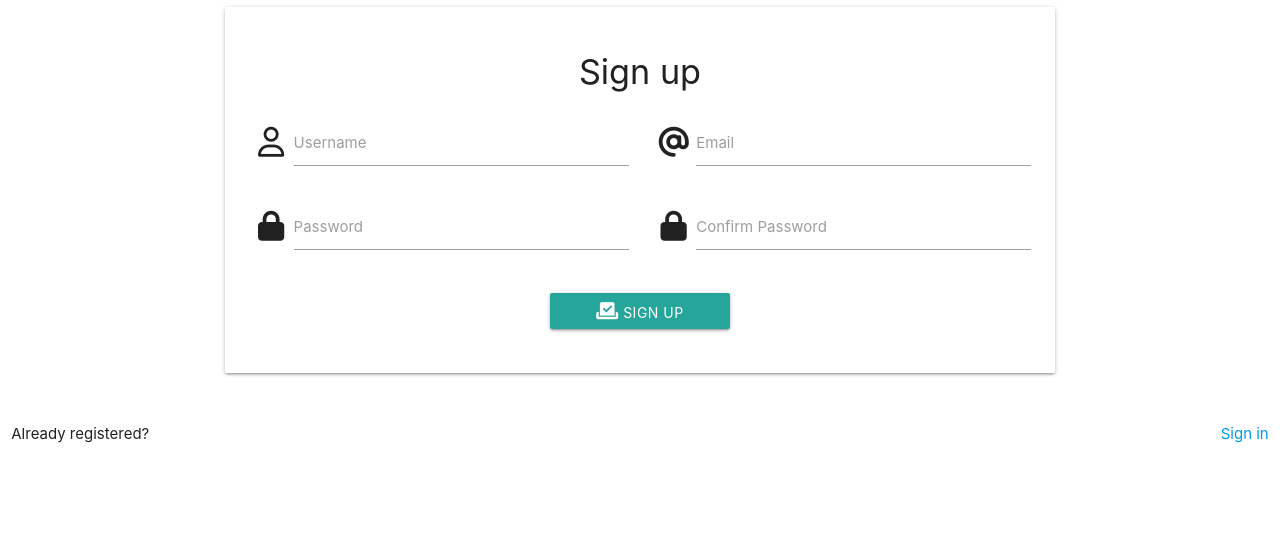
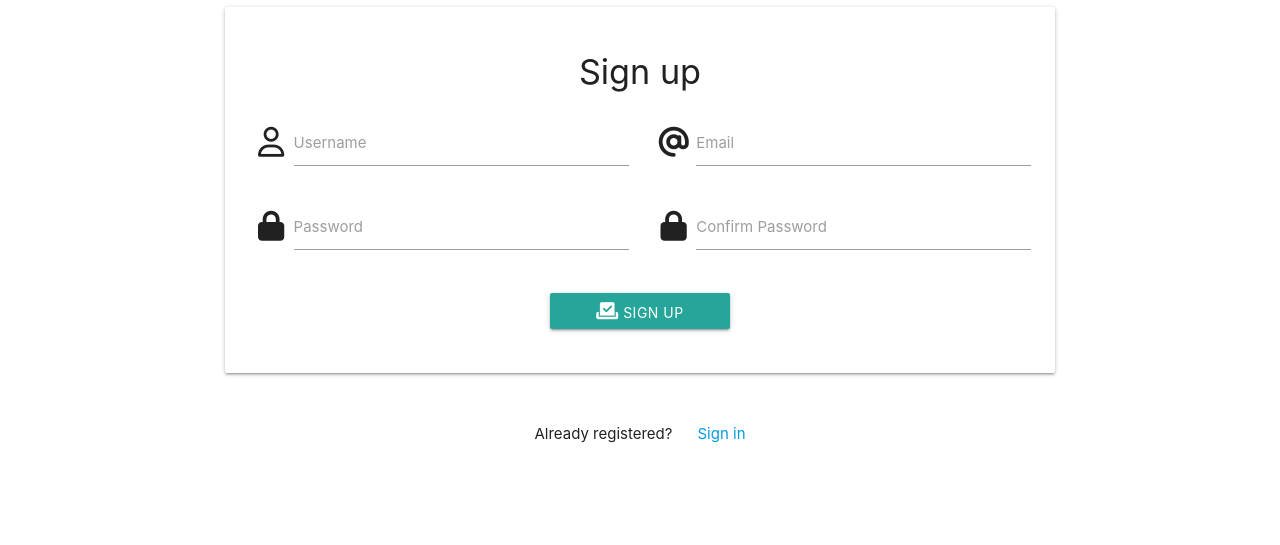
Before and after one commit to nhamidi90/k-watch, a Flask app: page /register in a window 1280 px wide. Shown: the part 115-660 px from the top of the page. Run offline with Flask 3, Linux system fonts and the light colour scheme; some libraries are stand-ins or nearby versions.

Commit message:
Fix sign in/register footer alignment

```diff
--- a/static/css/style.css
+++ b/static/css/style.css
@@ -188,6 +188,12 @@ h2 {
     width: 180px;
 }
 
+.sign-in-footer {
+	display:flex;
+	gap: 25px;
+	justify-content: center;
+}
+
 /* Profile  */
 
 h6 {
@@ -212,3 +218,9 @@ h6 {
 .carousel-item {
 	margin-top: -70px;
 }
+
+.delete-section {
+	display: flex;
+	justify-content: space-between;
+	margin-top: 50px;
+}
--- a/templates/register.html
+++ b/templates/register.html
@@ -46,9 +46,9 @@
     </form>
 </div>
 
-<div class="row">
-    <div class="col s12">
-        <p class="center-align">Already registered? <a href="{{ url_for('sign_in') }}">Sign in</a></p>
-    </div>
+<div class="sign-in-footer">
+    <p>Already registered?</p>
+    <p><a href="{{ url_for('sign_in') }}">Sign in</a></p>
 </div>
+
 {% endblock %}
```
Also changed, not shown: templates/sign-in.html (+3 -4 lines).
